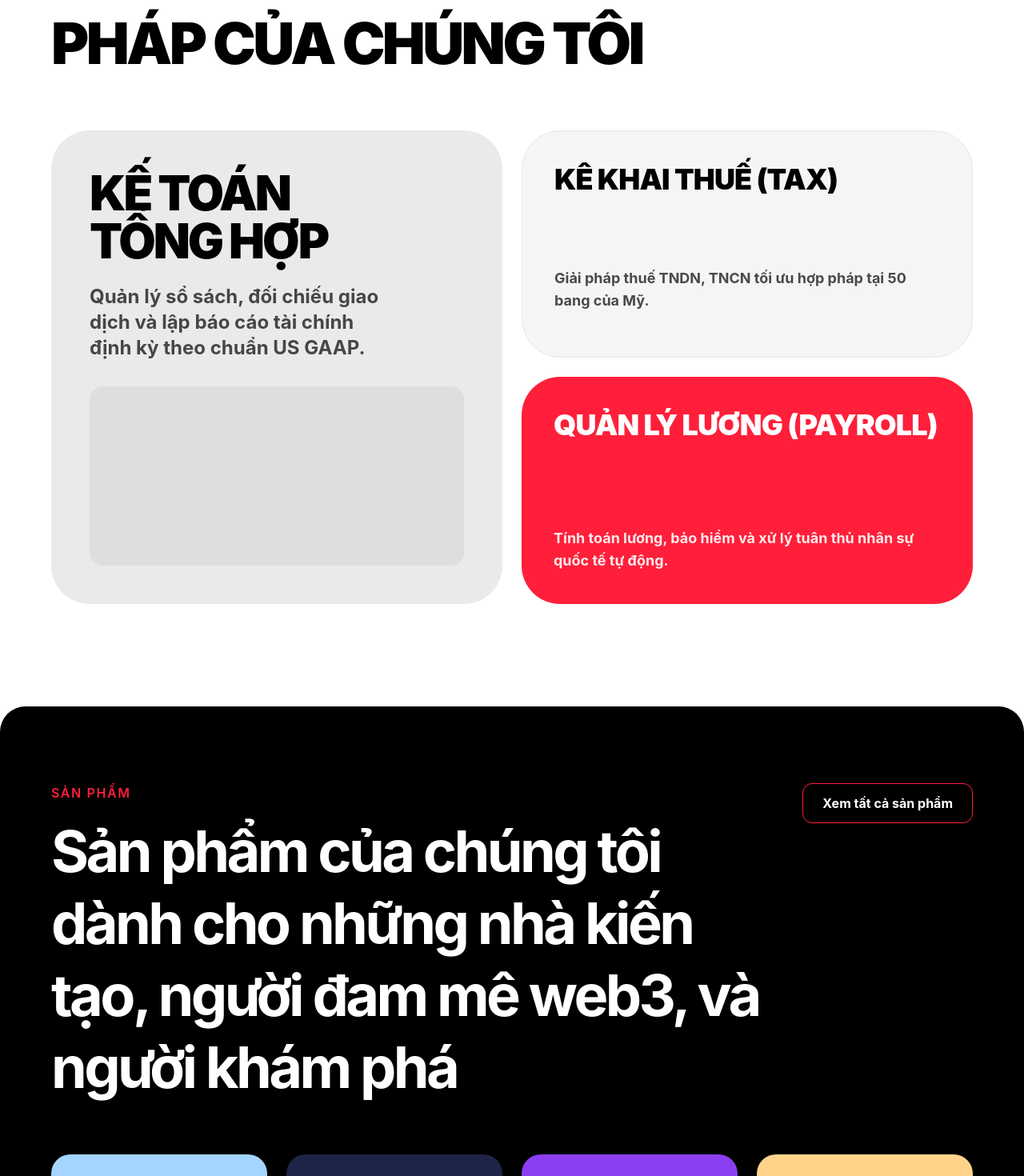
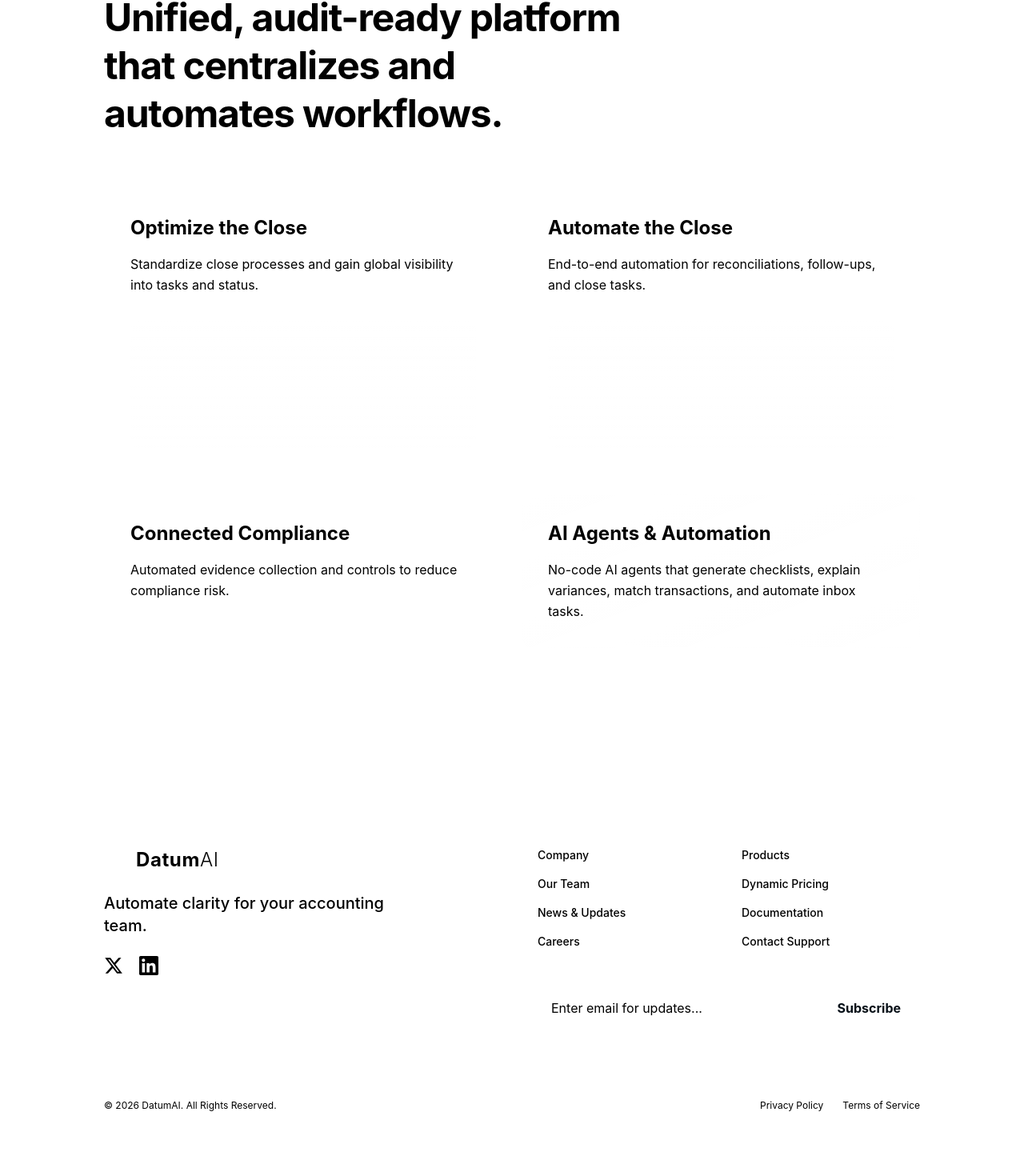
Before and after one commit to kietpham0810/Fintech-Hub-Global, a React (Vite) app: page / in a window 1280 px wide. Shown: the part 892-2362 px from the top of the page at 80% size. After the commit the page ends 2322 px from the top, so only its background shows below. Built offline with nearby package versions, Linux system fonts and the light colour scheme.

Commit message:
update DatumAI V2

```diff
--- a/src/App.jsx
+++ b/src/App.jsx
@@ -1,21 +1,17 @@
 import React from 'react';
-// Import từ thư mục components
 import Navbar from './components/Navbar';
-
-// Import từ thư mục blocks
 import HeroBlock from './blocks/HeroBlock';
 import PlatformsBlock from './blocks/PlatformsBlock';
-import ProductsBlock from './blocks/ProductsBlock';
 import FooterBlock from './blocks/FooterBlock';
 
 function App() {
   return (
-    <div className="bg-mysten-white font-sans selection:bg-mysten-red selection:text-white">
+    <div className="min-h-screen flex flex-col">
+      {/* Loại bỏ hoàn toàn các class màu sắc cũ, để body trong index.css tự lo việc render Dark Theme */}
       <Navbar />
-      <main>
+      <main className="flex-grow">
         <HeroBlock />
         <PlatformsBlock />
-        <ProductsBlock />
       </main>
       <FooterBlock />
     </div>
--- a/src/blocks/FooterBlock.jsx
+++ b/src/blocks/FooterBlock.jsx
@@ -2,112 +2,99 @@ import React from 'react';
 import { motion } from 'framer-motion';
 
 const FooterBlock = () => {
-  // Cấu hình kịch bản Animation
   const containerVariants = {
-    hidden: { opacity: 0, y: 50 },
+    hidden: { opacity: 0, y: 30 },
     visible: {
       opacity: 1,
       y: 0,
-      transition: { duration: 0.6, staggerChildren: 0.1, delayChildren: 0.2 },
+      transition: { duration: 0.6, staggerChildren: 0.1 },
     },
   };
 
   const itemVariants = {
-    hidden: { opacity: 0, y: 20 },
-    visible: { opacity: 1, y: 0, transition: { duration: 0.5 } },
+    hidden: { opacity: 0, y: 10 },
+    visible: { opacity: 1, y: 0 },
   };
 
   return (
-    <footer className="bg-[var(--color-mysten-white)] pt-12 pb-2">
-      {/* Khối nền đỏ bo góc đặc trưng */}
+    <footer className="border-t border-white/5 pt-20 pb-10 mt-10">
       <motion.div
         initial="hidden"
         whileInView="visible"
-        viewport={{ once: true, margin: "-50px" }}
+        viewport={{ once: true }}
         variants={containerVariants}
-        className="bg-[var(--color-mysten-red)] rounded-t-[4rem] md:rounded-tl-[6rem] rounded-br-none rounded-bl-[2rem] px-6 md:px-16 py-20 relative mx-2"
+        className="max-w-[1100px] mx-auto px-6 md:px-10"
       >
-        {/* Nút cuộn lên đầu trang (Nền đen chữ trắng) */}
-        <motion.button
-          whileHover={{ scale: 1.1 }}
-          whileTap={{ scale: 0.9 }}
-          onClick={() => window.scrollTo({ top: 0, behavior: 'smooth' })}
-          className="absolute top-10 right-8 bg-[var(--color-mysten-black)] text-[var(--color-mysten-white)] w-12 h-12 rounded-full flex items-center justify-center shadow-lg z-10"
-        >
-          <svg width="24" height="24" viewBox="0 0 24 24" fill="none" stroke="currentColor" strokeWidth="2" strokeLinecap="round" strokeLinejoin="round">
-            <path d="M12 19V5M5 12l7-7 7 7"/>
-          </svg>
-        </motion.button>
+        <div className="grid grid-cols-1 lg:grid-cols-2 gap-16 mb-16">
 
-        <div className="max-w-[1500px] mx-auto grid grid-cols-1 lg:grid-cols-2 gap-16">
-
-          {/* Cột Trái */}
+          {/* Left Column */}
           <div>
-            {/* Logo FintechHubGlobal (Màu Trắng) */}
-            <motion.div variants={itemVariants} className="flex items-center gap-2 text-5xl font-black tracking-tighter mb-10">
-              <svg width="60" height="60" viewBox="0 0 24 24" fill="var(--color-mysten-white)">
-                <path d="M12 2L2 22h20L12 2zm0 4.5l6.5 13h-13L12 6.5z" />
+            {/* Logo DatumAI */}
+            <motion.div variants={itemVariants} className="flex items-center gap-2 text-2xl font-bold tracking-wide cursor-pointer mb-6">
+              <svg width="32" height="32" viewBox="0 0 40 40" fill="none" xmlns="http://www.w3.org/2000/svg">
+                <path d="M10 5H22C30.284 5 37 11.716 37 20C37 28.284 30.284 35 22 35H10V5Z" stroke="var(--color-datum-primary)" strokeWidth="3"/>
+                <path d="M15 20H28M28 20L23 15M28 20L23 25" stroke="var(--color-datum-primary)" strokeWidth="3" strokeLinecap="round" strokeLinejoin="round"/>
               </svg>
+              <div>
+                <span className="text-[var(--color-datum-primary)]">Datum</span>
+                <span className="text-[var(--color-datum-ivory)] font-light">AI</span>
+              </div>
             </motion.div>
 
-            <motion.h3 variants={itemVariants} className="text-3xl md:text-4xl font-bold tracking-tight text-[var(--color-mysten-black)] max-w-sm mb-8">
-              Theo dõi chúng tôi để cập nhật chính sách thuế & tài chính Mỹ.
+            <motion.h3 variants={itemVariants} className="text-xl font-medium text-[var(--color-datum-ivory)] max-w-sm mb-6">
+              Automate clarity for your accounting team.
             </motion.h3>
 
-            {/* Social Icons (Màu Đen) */}
-            <motion.div variants={itemVariants} className="flex gap-6 text-[var(--color-mysten-black)]">
-              <a href="#" className="hover:opacity-70 transition-opacity">
-                <svg width="28" height="28" fill="currentColor" viewBox="0 0 24 24"><path d="M18.244 2.25h3.308l-7.227 8.26 8.502 11.24H16.17l-5.214-6.817L4.99 21.75H1.68l7.73-8.835L1.254 2.25H8.08l4.713 6.231zm-1.161 17.52h1.833L7.084 4.126H5.117z"/></svg>
+            {/* Social Icons */}
+            <motion.div variants={itemVariants} className="flex gap-5 text-[var(--color-datum-muted)]">
+              <a href="#" className="hover:text-[var(--color-datum-primary)] transition-colors">
+                <svg width="24" height="24" fill="currentColor" viewBox="0 0 24 24"><path d="M18.244 2.25h3.308l-7.227 8.26 8.502 11.24H16.17l-5.214-6.817L4.99 21.75H1.68l7.73-8.835L1.254 2.25H8.08l4.713 6.231zm-1.161 17.52h1.833L7.084 4.126H5.117z"/></svg>
               </a>
-              <a href="#" className="hover:opacity-70 transition-opacity">
-                <svg width="28" height="28" fill="currentColor" viewBox="0 0 24 24"><path d="M20.447 20.452h-3.554v-5.569c0-1.328-.027-3.037-1.852-3.037-1.853 0-2.136 1.445-2.136 2.939v5.667H9.351V9h3.414v1.561h.046c.477-.9 1.637-1.85 3.37-1.85 3.601 0 4.267 2.37 4.267 5.455v6.286zM5.337 7.433c-1.144 0-2.063-.926-2.063-2.065 0-1.138.92-2.063 2.063-2.063 1.14 0 2.064.925 2.064 2.063 0 1.139-.925 2.065-2.064 2.065zm1.782 13.019H3.555V9h3.564v11.452zM22.225 0H1.771C.792 0 0 .774 0 1.729v20.542C0 23.227.792 24 1.771 24h20.451C23.2 24 24 23.227 24 22.271V1.729C24 .774 23.2 0 22.222 0h.003z"/></svg>
+              <a href="#" className="hover:text-[var(--color-datum-primary)] transition-colors">
+                <svg width="24" height="24" fill="currentColor" viewBox="0 0 24 24"><path d="M20.447 20.452h-3.554v-5.569c0-1.328-.027-3.037-1.852-3.037-1.853 0-2.136 1.445-2.136 2.939v5.667H9.351V9h3.414v1.561h.046c.477-.9 1.637-1.85 3.37-1.85 3.601 0 4.267 2.37 4.267 5.455v6.286zM5.337 7.433c-1.144 0-2.063-.926-2.063-2.065 0-1.138.92-2.063 2.063-2.063 1.14 0 2.064.925 2.064 2.063 0 1.139-.925 2.065-2.064 2.065zm1.782 13.019H3.555V9h3.564v11.452zM22.225 0H1.771C.792 0 0 .774 0 1.729v20.542C0 23.227.792 24 1.771 24h20.451C23.2 24 24 23.227 24 22.271V1.729C24 .774 23.2 0 22.222 0h.003z"/></svg>
               </a>
             </motion.div>
           </div>
 
-          {/* Cột Phải */}
+          {/* Right Column */}
           <div className="flex flex-col justify-between">
-            {/* Links - Hai cột (Text Đen) */}
-            <motion.div variants={containerVariants} className="grid grid-cols-2 gap-8 text-xl font-bold text-[var(--color-mysten-black)]">
+            <motion.div variants={containerVariants} className="grid grid-cols-2 gap-8 text-sm font-medium text-[var(--color-datum-muted)]">
               <ul className="space-y-4">
-                <motion.li variants={itemVariants}><a href="#" className="hover:underline">Về chúng tôi</a></motion.li>
-                <motion.li variants={itemVariants}><a href="#" className="hover:underline">Đội ngũ CPA</a></motion.li>
-                <motion.li variants={itemVariants}><a href="#" className="hover:underline">Tin tức</a></motion.li>
-                <motion.li variants={itemVariants}><a href="#" className="hover:underline">Blog Dịch vụ</a></motion.li>
-                <motion.li variants={itemVariants}><a href="#" className="hover:underline">Tuyển dụng</a></motion.li>
+                <motion.li variants={itemVariants}><a href="#" className="hover:text-[var(--color-datum-ivory)] transition-colors">Company</a></motion.li>
+                <motion.li variants={itemVariants}><a href="#" className="hover:text-[var(--color-datum-ivory)] transition-colors">Our Team</a></motion.li>
+                <motion.li variants={itemVariants}><a href="#" className="hover:text-[var(--color-datum-ivory)] transition-colors">News & Updates</a></motion.li>
+                <motion.li variants={itemVariants}><a href="#" className="hover:text-[var(--color-datum-ivory)] transition-colors">Careers</a></motion.li>
               </ul>
               <ul className="space-y-4">
-                <motion.li variants={itemVariants}><a href="#" className="hover:underline">Dịch vụ Kế toán</a></motion.li>
-                <motion.li variants={itemVariants}><a href="#" className="hover:underline">Kê khai Thuế (Tax)</a></motion.li>
-                <motion.li variants={itemVariants}><a href="#" className="hover:underline">Quản lý Lương (Payroll)</a></motion.li>
-                <motion.li variants={itemVariants}><a href="#" className="hover:underline">Báo giá tự động (Mới)</a></motion.li>
-                <motion.li variants={itemVariants}><a href="#" className="hover:underline">Tài nguyên & Biểu mẫu</a></motion.li>
+                <motion.li variants={itemVariants}><a href="#" className="hover:text-[var(--color-datum-ivory)] transition-colors">Products</a></motion.li>
+                <motion.li variants={itemVariants}><a href="#" className="hover:text-[var(--color-datum-ivory)] transition-colors">Dynamic Pricing</a></motion.li>
+                <motion.li variants={itemVariants}><a href="#" className="hover:text-[var(--color-datum-ivory)] transition-colors">Documentation</a></motion.li>
+                <motion.li variants={itemVariants}><a href="#" className="hover:text-[var(--color-datum-ivory)] transition-colors">Contact Support</a></motion.li>
               </ul>
             </motion.div>
 
-            {/* Form Đăng ký (Viền đen, chữ đen) */}
-            <motion.div variants={itemVariants} className="mt-16 flex flex-col sm:flex-row gap-4">
+            {/* Newsletter Form */}
+            <motion.div variants={itemVariants} className="mt-12 flex flex-col sm:flex-row gap-3">
               <input
                 type="email"
-                placeholder="Nhập email để nhận tin..."
-                className="bg-transparent border border-[var(--color-mysten-black)] text-[var(--color-mysten-black)] placeholder-[var(--color-mysten-black)]/60 font-medium rounded-xl px-6 py-4 w-full focus:outline-none focus:bg-white/10 transition-colors"
+                placeholder="Enter email for updates..."
+                className="bg-white/[0.02] border border-white/10 text-[var(--color-datum-ivory)] placeholder-[var(--color-datum-muted)] rounded-xl px-4 py-3 w-full focus:outline-none focus:border-[var(--color-datum-primary)] transition-colors"
               />
-              <button className="bg-transparent border border-[var(--color-mysten-black)] text-[var(--color-mysten-black)] px-10 py-4 rounded-xl font-black uppercase tracking-wide hover:bg-[var(--color-mysten-black)] hover:text-[var(--color-mysten-white)] transition-colors shrink-0">
-                Đăng ký
+              <button className="bg-[var(--color-datum-ivory)] text-[#071018] px-6 py-3 rounded-xl font-bold hover:bg-gray-200 transition-colors shrink-0">
+                Subscribe
               </button>
             </motion.div>
           </div>
         </div>
 
-        {/* Bottom Bar (Chữ Đen) */}
-        <motion.div variants={itemVariants} className="max-w-[1500px] mx-auto mt-24 flex flex-col md:flex-row justify-between text-sm font-semibold text-[var(--color-mysten-black)]/80 pt-6">
-          <div className="flex gap-8 mb-4 md:mb-0 uppercase tracking-widest text-xs">
-            <a href="#" className="hover:text-[var(--color-mysten-black)] transition-colors">Chính sách bảo mật</a>
-            <a href="#" className="hover:text-[var(--color-mysten-black)] transition-colors">Điều khoản dịch vụ</a>
+        {/* Bottom Bar */}
+        <motion.div variants={itemVariants} className="flex flex-col md:flex-row justify-between items-center text-xs text-[var(--color-datum-muted)] border-t border-white/5 pt-6">
+          <p>© 2026 DatumAI. All Rights Reserved.</p>
+          <div className="flex gap-6 mt-4 md:mt-0">
+            <a href="#" className="hover:text-[var(--color-datum-ivory)] transition-colors">Privacy Policy</a>
+            <a href="#" className="hover:text-[var(--color-datum-ivory)] transition-colors">Terms of Service</a>
           </div>
-          <p className="text-xs uppercase tracking-widest">© 2026 FintechHubGlobal. All Rights Reserved.</p>
         </motion.div>
-
       </motion.div>
     </footer>
   );
--- a/src/blocks/PlatformsBlock.jsx
+++ b/src/blocks/PlatformsBlock.jsx
@@ -3,66 +3,83 @@ import { motion } from 'framer-motion';
 
 const PlatformsBlock = () => {
   return (
-    <section className="bg-[var(--color-mysten-white)] px-6 md:px-16 py-32 max-w-[1500px] mx-auto">
+    <section className="px-6 md:px-10 py-32 max-w-[1100px] mx-auto border-t border-white/5 mt-20">
       <motion.div
-        initial={{ opacity: 0, y: 50 }}
+        initial={{ opacity: 0, y: 30 }}
         whileInView={{ opacity: 1, y: 0 }}
         viewport={{ once: true, margin: "-100px" }}
         transition={{ duration: 0.6 }}
         className="flex flex-col md:flex-row justify-between items-start mb-16 relative"
       >
-        <div>
-          <span className="text-[var(--color-mysten-red)] font-black tracking-widest uppercase mb-4 block text-lg">Hệ sinh thái Dịch vụ</span>
-          <h2 className="text-5xl md:text-7xl font-black tracking-tighter max-w-3xl text-[var(--color-mysten-black)] leading-tight uppercase">
-            Khám phá các giải pháp của chúng tôi
+        <div className="max-w-2xl">
+          <span className="text-[var(--color-datum-primary)] font-bold tracking-widest uppercase mb-4 block text-sm">Accounting Transformation Platform</span>
+          <h2 className="text-4xl md:text-5xl font-bold tracking-tight text-[var(--color-datum-ivory)] leading-tight">
+            Unified, audit-ready platform that centralizes and automates workflows.
           </h2>
         </div>
-        <button className="mt-8 md:mt-0 border-2 border-[var(--color-mysten-red)] text-[var(--color-mysten-black)] font-bold px-8 py-4 rounded-2xl hover:bg-[var(--color-mysten-red)] hover:text-[var(--color-mysten-white)] transition-colors text-lg uppercase tracking-wide">
-          Xem tất cả dịch vụ
+        <button className="mt-8 md:mt-0 border border-white/10 text-[var(--color-datum-ivory)] font-semibold px-6 py-3 rounded-xl hover:bg-white/5 transition-colors">
+          View All Solutions
         </button>
       </motion.div>
 
       <div className="grid grid-cols-1 md:grid-cols-2 gap-6">
-        {/* Card 1 */}
+        {/* Card 1: Optimize the Close */}
         <motion.div
-          initial={{ opacity: 0, y: 80 }}
+          initial={{ opacity: 0, y: 50 }}
           whileInView={{ opacity: 1, y: 0 }}
           viewport={{ once: true }}
-          transition={{ duration: 0.6, delay: 0.1 }}
-          className="bg-[#EAEAEA] rounded-[3rem] p-12 min-h-[500px] flex flex-col justify-between hover:scale-[1.02] transition-transform duration-500 cursor-pointer"
+          transition={{ duration: 0.5, delay: 0.1 }}
+          className="bg-white/[0.02] border border-white/[0.05] rounded-2xl p-8 flex flex-col justify-between hover:border-[var(--color-datum-primary)]/40 transition-colors group cursor-pointer"
         >
           <div>
-            <h3 className="text-6xl font-black text-[var(--color-mysten-black)] mb-6 uppercase tracking-tighter">Kế Toán<br/>Tổng Hợp</h3>
-            <p className="text-2xl font-bold text-[var(--color-mysten-black)]/70 max-w-sm">Quản lý sổ sách, đối chiếu giao dịch và lập báo cáo tài chính định kỳ theo chuẩn US GAAP.</p>
+            <h3 className="text-2xl font-bold text-[var(--color-datum-ivory)] mb-4 group-hover:text-[var(--color-datum-primary)] transition-colors">Optimize the Close</h3>
+            <p className="text-base text-[var(--color-datum-muted)] leading-relaxed">Standardize close processes and gain global visibility into tasks and status.</p>
           </div>
-          <div className="w-full h-56 bg-black/5 rounded-2xl mt-8"></div>
+          <div className="w-full h-40 bg-gradient-to-t from-white/[0.05] to-transparent rounded-xl mt-8 border border-white/[0.02]"></div>
         </motion.div>
 
-        <div className="grid grid-rows-2 gap-6">
-           {/* Card 2 */}
+        {/* Card 2: Automate the Close */}
         <motion.div
-             initial={{ opacity: 0, x: 50 }}
-             whileInView={{ opacity: 1, x: 0 }}
+          initial={{ opacity: 0, y: 50 }}
+          whileInView={{ opacity: 1, y: 0 }}
           viewport={{ once: true }}
-             transition={{ duration: 0.6, delay: 0.2 }}
-             className="bg-[#F5F5F5] rounded-[3rem] p-10 flex flex-col justify-between border border-gray-200 hover:scale-[1.02] transition-transform duration-500 cursor-pointer"
+          transition={{ duration: 0.5, delay: 0.2 }}
+          className="bg-white/[0.02] border border-white/[0.05] rounded-2xl p-8 flex flex-col justify-between hover:border-[var(--color-datum-primary)]/40 transition-colors group cursor-pointer"
         >
-             <h3 className="text-4xl font-black text-[var(--color-mysten-black)] mb-2 uppercase tracking-tight">Kê khai thuế (Tax)</h3>
-             <p className="text-lg font-bold text-[var(--color-mysten-black)]/70 mb-4">Giải pháp thuế TNDN, TNCN tối ưu hợp pháp tại 50 bang của Mỹ.</p>
+          <div>
+            <h3 className="text-2xl font-bold text-[var(--color-datum-ivory)] mb-4 group-hover:text-[var(--color-datum-primary)] transition-colors">Automate the Close</h3>
+            <p className="text-base text-[var(--color-datum-muted)] leading-relaxed">End-to-end automation for reconciliations, follow-ups, and close tasks.</p>
+          </div>
+          <div className="w-full h-40 bg-gradient-to-t from-white/[0.05] to-transparent rounded-xl mt-8 border border-white/[0.02]"></div>
         </motion.div>
 
-           {/* Card 3 */}
+        {/* Card 3: Connected Compliance */}
         <motion.div
-             initial={{ opacity: 0, x: 50 }}
-             whileInView={{ opacity: 1, x: 0 }}
+          initial={{ opacity: 0, y: 50 }}
+          whileInView={{ opacity: 1, y: 0 }}
           viewport={{ once: true }}
-             transition={{ duration: 0.6, delay: 0.3 }}
-             className="bg-[var(--color-mysten-red)] rounded-[3rem] p-10 flex flex-col justify-between text-white hover:scale-[1.02] transition-transform duration-500 cursor-pointer"
+          transition={{ duration: 0.5, delay: 0.3 }}
+          className="bg-white/[0.02] border border-white/[0.05] rounded-2xl p-8 flex flex-col justify-between hover:border-[var(--color-datum-primary)]/40 transition-colors group cursor-pointer"
         >
-             <h3 className="text-4xl font-black mb-2 uppercase tracking-tight">Quản lý lương (Payroll)</h3>
-             <p className="text-lg font-bold text-white/90">Tính toán lương, bảo hiểm và xử lý tuân thủ nhân sự quốc tế tự động.</p>
+          <div>
+            <h3 className="text-2xl font-bold text-[var(--color-datum-ivory)] mb-4 group-hover:text-[var(--color-datum-primary)] transition-colors">Connected Compliance</h3>
+            <p className="text-base text-[var(--color-datum-muted)] leading-relaxed">Automated evidence collection and controls to reduce compliance risk.</p>
+          </div>
         </motion.div>
+
+        {/* Card 4: AI Agents */}
+        <motion.div
+          initial={{ opacity: 0, y: 50 }}
+          whileInView={{ opacity: 1, y: 0 }}
+          viewport={{ once: true }}
+          transition={{ duration: 0.5, delay: 0.4 }}
+          className="bg-gradient-to-br from-white/[0.02] to-[var(--color-datum-primary)]/10 border border-white/[0.05] rounded-2xl p-8 flex flex-col justify-between hover:border-[var(--color-datum-primary)]/60 transition-colors group cursor-pointer"
+        >
+          <div>
+            <h3 className="text-2xl font-bold text-[var(--color-datum-primary)] mb-4">AI Agents & Automation</h3>
+            <p className="text-base text-[var(--color-datum-ivory)]/80 leading-relaxed">No-code AI agents that generate checklists, explain variances, match transactions, and automate inbox tasks.</p>
           </div>
+        </motion.div>
       </div>
     </section>
   );
```
Lines whose indentation alone changed are shown as unchanged.
